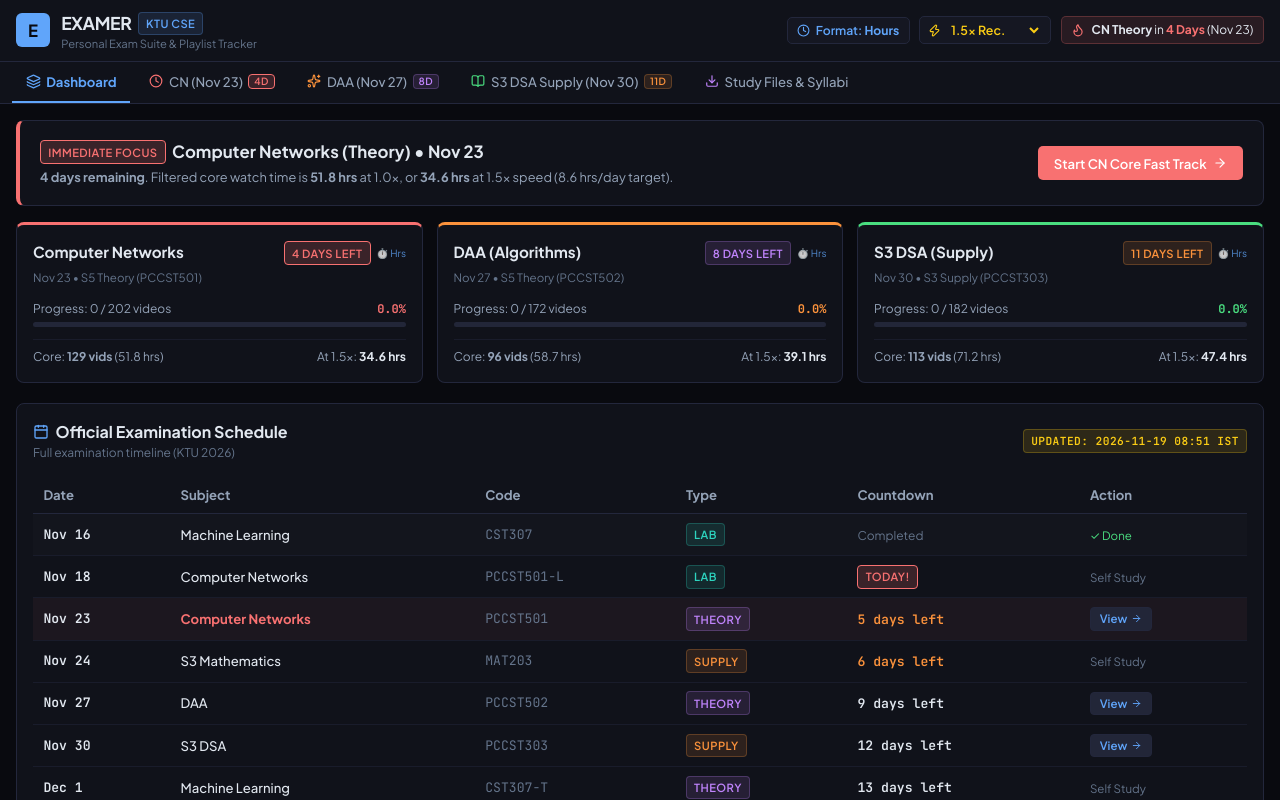
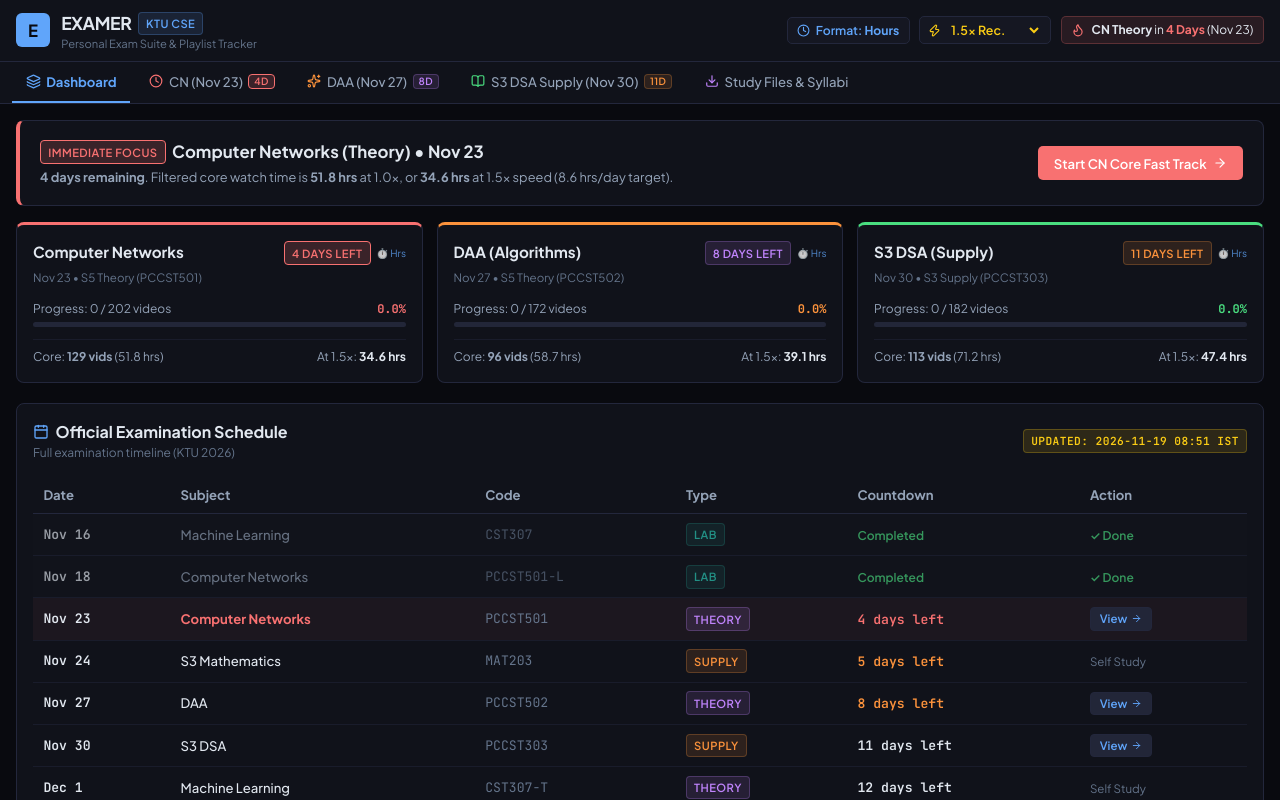
Before and after one commit to vishnunandan555/examer, a React (Vite) app: page / in a window 1280 px wide. Shown: the top 800 px of the page. Built offline with nearby package versions, Linux system fonts and the light colour scheme; the HTML template or start-up script is replaced by a standard one.

Commit message:
fix(timeline): resolve rounding bug where yesterday's lab exam showed as TODAY

```diff
--- a/src/App.jsx
+++ b/src/App.jsx
@@ -149,11 +149,20 @@ export default function App() {
     return { cn, daa, dsa, dsaAll };
   }, []);
 
-  // Compute Days Remaining helper
+  // Compute Days Remaining helper (Normalized to start-of-day IST)
   const getDaysLeft = (dateStr) => {
-    const target = new Date(dateStr + 'T09:30:00+05:30');
-    const diffTime = target - CURRENT_DATE;
-    const diffDays = Math.ceil(diffTime / (1000 * 60 * 60 * 24));
+    const now = new Date();
+    // Use actual system date if in 2026, otherwise fallback to current timeline date 2026-11-19
+    const baseDate = now.getFullYear() === 2026 ? now : new Date('2026-11-19T09:08:43+05:30');
+    const todayYear = baseDate.getFullYear();
+    const todayMonth = String(baseDate.getMonth() + 1).padStart(2, '0');
+    const todayDay = String(baseDate.getDate()).padStart(2, '0');
+    const todayIso = `${todayYear}-${todayMonth}-${todayDay}`;
+
+    const targetTime = new Date(dateStr + 'T00:00:00').getTime();
+    const todayTime = new Date(todayIso + 'T00:00:00').getTime();
+
+    const diffDays = Math.round((targetTime - todayTime) / (1000 * 60 * 60 * 24));
     return diffDays;
   };
 
@@ -731,7 +740,7 @@ export default function App() {
                   <tbody>
                     {appData.examTimetable.map((item, idx) => {
                       const days = getDaysLeft(item.date);
-                      const isPast = days < 0;
+                      const isPast = days < 0 || item.status === 'completed';
                       const isNext = item.date === '2026-11-23';
 
                       return (
@@ -739,13 +748,14 @@ export default function App() {
                           key={idx}
                           style={{
                             borderBottom: '1px solid var(--border-subtle)',
-                            backgroundColor: isNext ? 'rgba(248, 113, 113, 0.05)' : isPast ? 'rgba(255, 255, 255, 0.01)' : 'transparent'
+                            backgroundColor: isNext ? 'rgba(248, 113, 113, 0.05)' : isPast ? 'rgba(255, 255, 255, 0.01)' : 'transparent',
+                            opacity: isPast ? 0.65 : 1
                           }}
                         >
                           <td style={{ padding: '0.55rem 0.65rem', fontWeight: 600 }} className="mono">
                             {item.displayDate}
                           </td>
-                          <td style={{ padding: '0.55rem 0.65rem', fontWeight: isNext ? 700 : 500, color: isNext ? 'var(--accent-red)' : 'var(--text-main)' }}>
+                          <td style={{ padding: '0.55rem 0.65rem', fontWeight: isNext ? 700 : 500, color: isNext ? 'var(--accent-red)' : isPast ? 'var(--text-muted)' : 'var(--text-main)' }}>
                             {item.subject}
                           </td>
                           <td style={{ padding: '0.55rem 0.65rem', color: 'var(--text-dim)' }} className="mono">
@@ -756,7 +766,7 @@ export default function App() {
                           </td>
                           <td style={{ padding: '0.55rem 0.65rem' }}>
                             {isPast ? (
-                              <span style={{ color: 'var(--text-dim)', fontSize: '0.75rem' }}>Completed</span>
+                              <span style={{ color: 'var(--accent-green)', fontSize: '0.75rem', fontWeight: 600 }}>Completed</span>
                             ) : days === 0 ? (
                               <span className="badge badge-critical">Today!</span>
                             ) : (
@@ -789,7 +799,7 @@ export default function App() {
                                 View <ArrowRight size={11} />
                               </button>
                             ) : isPast ? (
-                              <span style={{ color: 'var(--accent-green)', fontSize: '0.72rem' }}>✓ Done</span>
+                              <span style={{ color: 'var(--accent-green)', fontSize: '0.75rem', fontWeight: 600 }}>✓ Done</span>
                             ) : (
                               <span style={{ color: 'var(--text-dim)', fontSize: '0.72rem' }}>Self Study</span>
                             )}
```
